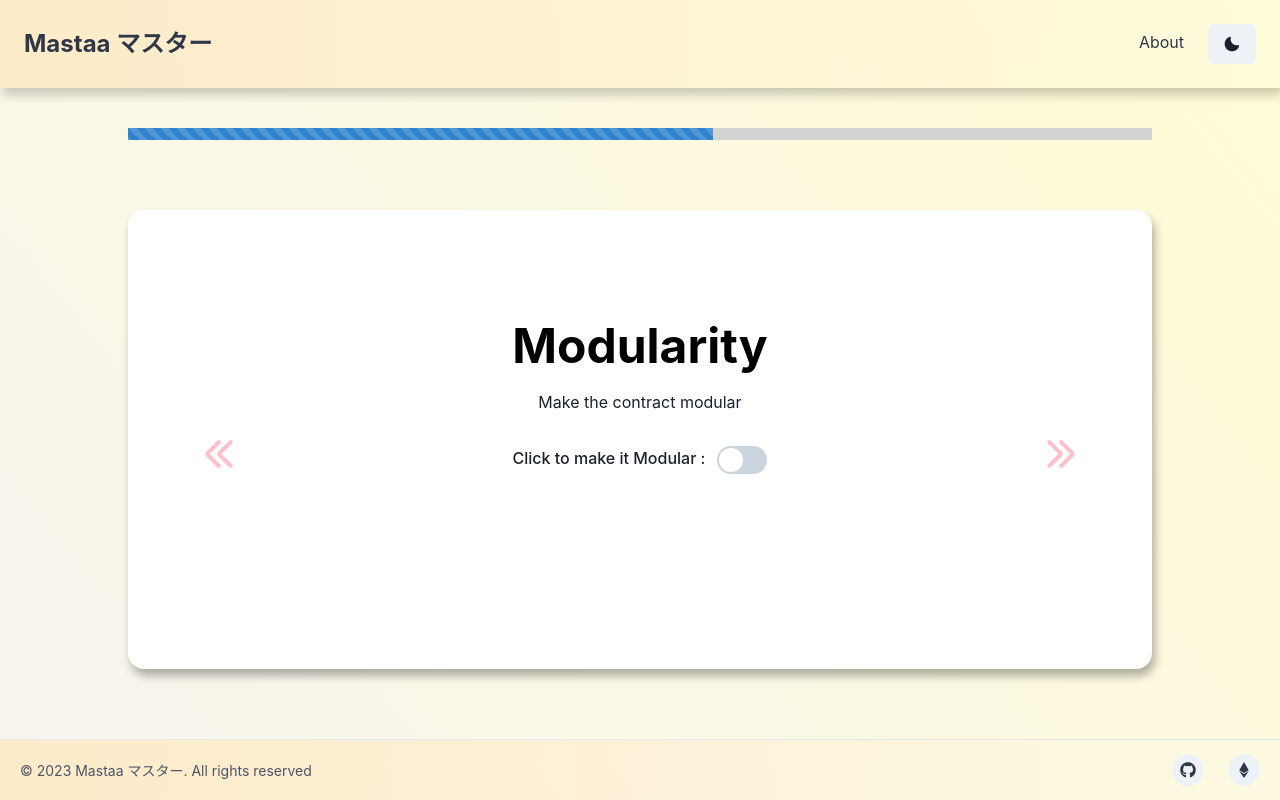
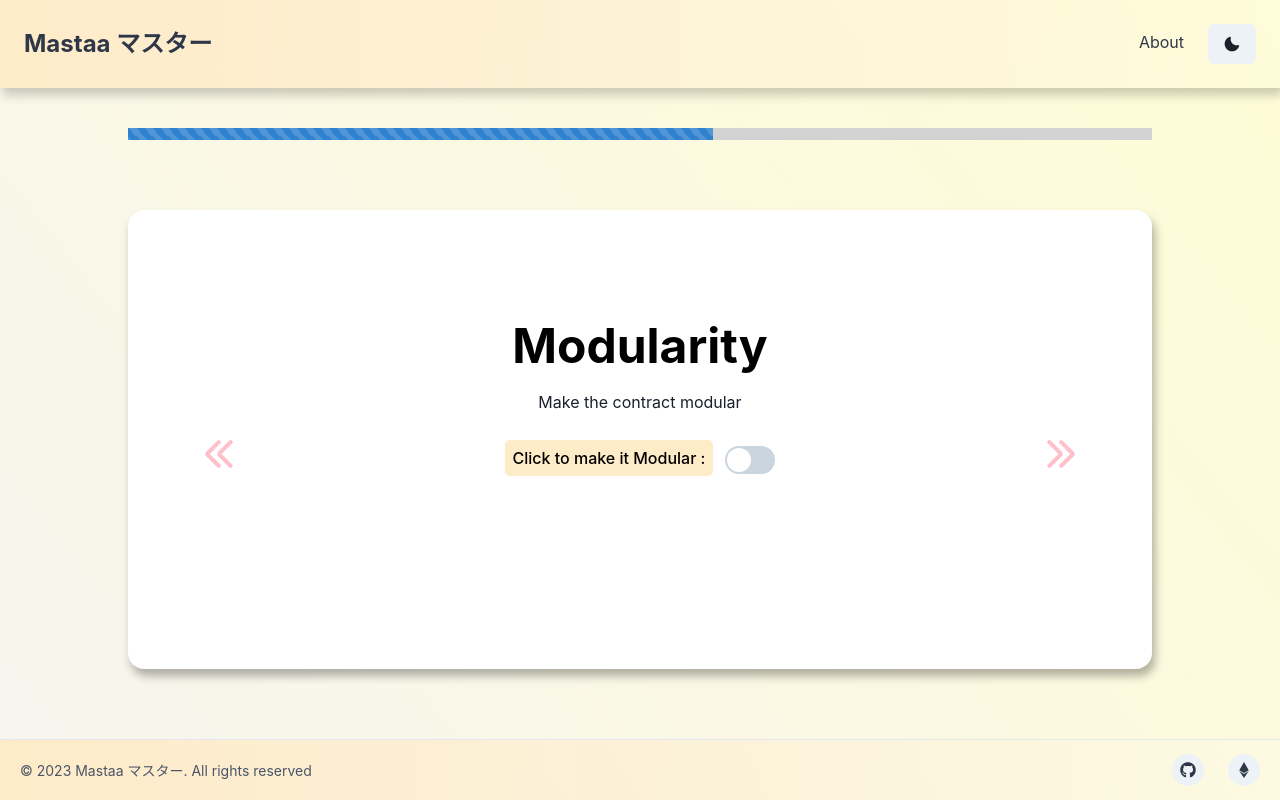
Before and after one commit to julio4/mastaa, a Next.js app in the folder nexth/: page /app/settings/immutability in a window 1280 px wide. Built offline with nearby package versions, Linux system fonts and the light colour scheme.

Commit message:
feat(nexth): Detail on modularity

```diff
--- a/nexth/src/pages/app/settings/immutability.tsx
+++ b/nexth/src/pages/app/settings/immutability.tsx
@@ -9,7 +9,7 @@ import { Box } from '@chakra-ui/react'
 import { setStep } from '@/store/reducers/stepSlice'
 import { Step } from '@/types/enums'
 
-const Immutability = () => {
+const Modularity = () => {
   const router = useRouter()
   const [immutabilitySwitch, setImmutabilitySwitch] = useState(false)
   const dispatch = useDispatch()
@@ -35,7 +35,7 @@ const Immutability = () => {
       moveToNextPage={moveToNextPage}>
       <Box display={'flex'} marginTop={'4vh'} alignItems={'center'} justifyContent={'center'}>
         <FormLabel>
-          <Highlight query="Click to make it Immutable :" styles={{ px: '2', py: '2', bg: 'orange.100', borderRadius: 5 }}>
+          <Highlight query="Click to make it Modular :" styles={{ px: '2', py: '2', bg: 'orange.100', borderRadius: 5 }}>
             Click to make it Modular :
           </Highlight>
         </FormLabel>
@@ -45,4 +45,4 @@ const Immutability = () => {
   )
 }
 
-export default Immutability
+export default Modularity
```
